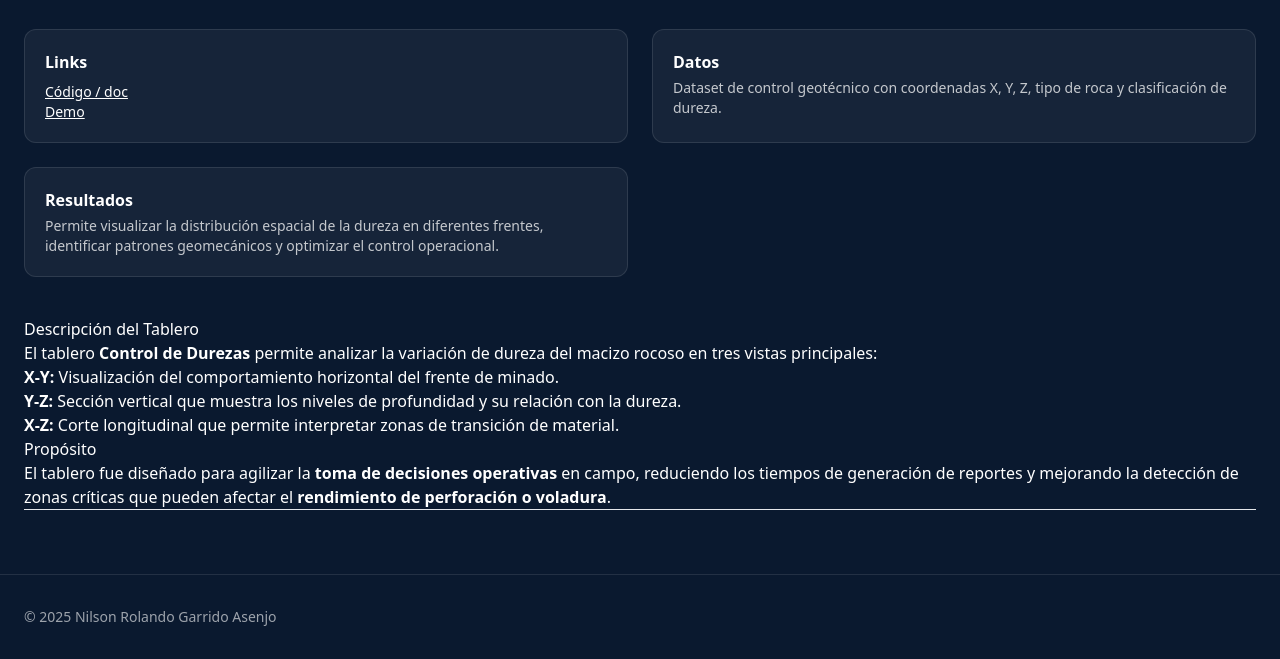
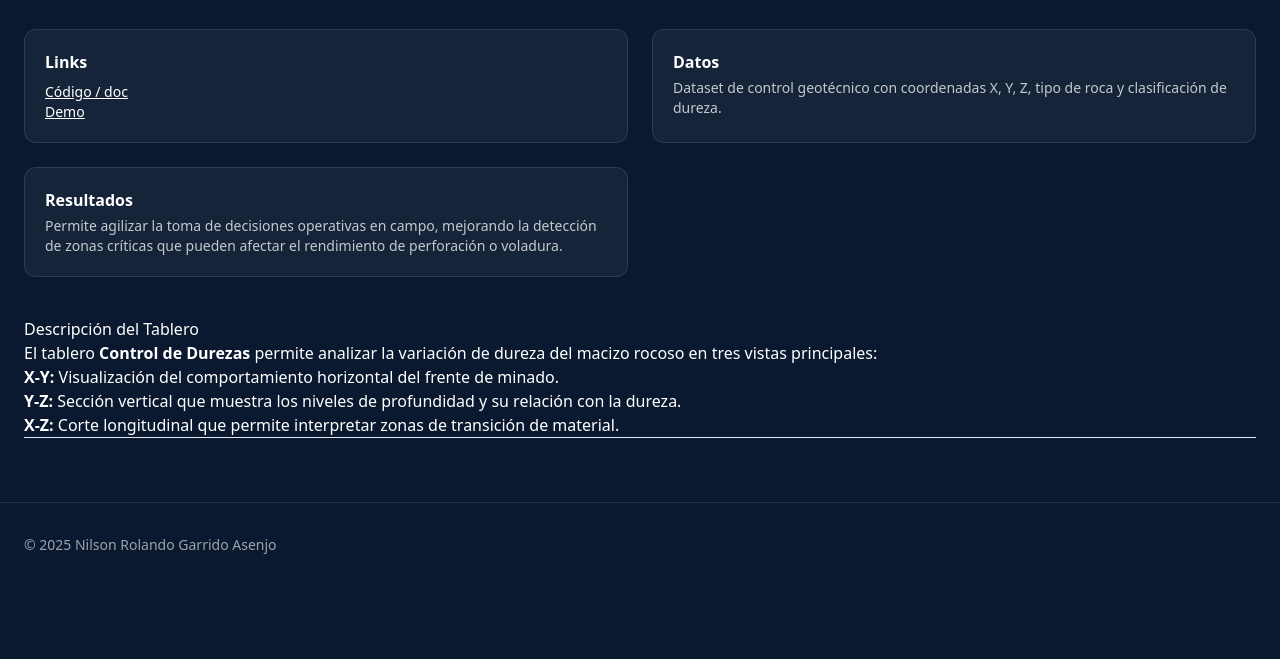
Before and after one commit to nrgarridoa/nrgarridoa.github.io, a Jekyll site: the page built from _projects/powerbi-control-durezas.md, in a window 1280 px wide and 900 px high, scrolled down 695 px, cut to the strip 241-900 px from the top of the window. Built offline with Jekyll 4.4.1, drawn with Linux system fonts in a browser that asks for light colours; nearby versions of some CDN libraries; after the commit the page ends 1523 px from its top, so only the background shows below that.

Commit message:
Update powerbi-control-durezas.md

```diff
--- a/_projects/powerbi-control-durezas.md
+++ b/_projects/powerbi-control-durezas.md
@@ -9,7 +9,7 @@ embed_url: https://app.powerbi.com/view?r=eyJrIjoiMWNhNWMwNmEtNjE4YS00NzgxLTkzOT
 github: "https://github.com/nrgarridoa/powerbi-control-durezas"
 demo: https://app.powerbi.com/view?r=eyJrIjoiMWNhNWMwNmEtNjE4YS00NzgxLTkzOTUtYTliYjMyYTk0NTI3IiwidCI6ImY3YWNmODc2LWU3ZTgtNDQ0Yy05NWFlLWY5NTQ4YWNmZTMyZiIsImMiOjR9
 data_info: "Dataset de control geotécnico con coordenadas X, Y, Z, tipo de roca y clasificación de dureza."
-results: "Permite visualizar la distribución espacial de la dureza en diferentes frentes, identificar patrones geomecánicos y optimizar el control operacional."
+results: "Permite agilizar la toma de decisiones operativas en campo, mejorando la detección de zonas críticas que pueden afectar el rendimiento de perforación o voladura."
 ---
 
 ### Descripción del Tablero
@@ -19,7 +19,4 @@ El tablero **Control de Durezas** permite analizar la variación de dureza del m
 - **Y-Z:** Sección vertical que muestra los niveles de profundidad y su relación con la dureza.
 - **X-Z:** Corte longitudinal que permite interpretar zonas de transición de material.
 
-### Propósito
-El tablero fue diseñado para agilizar la **toma de decisiones operativas** en campo, reduciendo los tiempos de generación de reportes y mejorando la detección de zonas críticas que pueden afectar el **rendimiento de perforación o voladura**.
-
 ---
```
